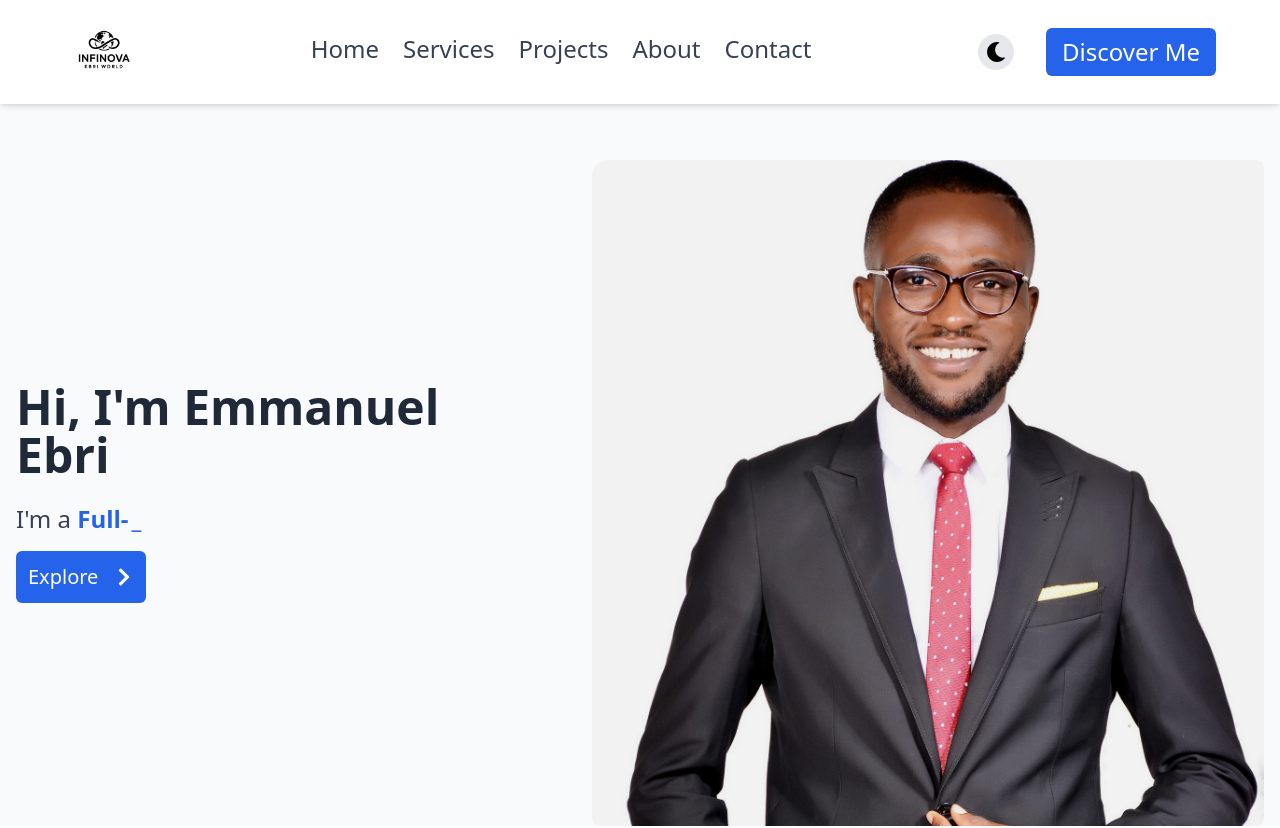
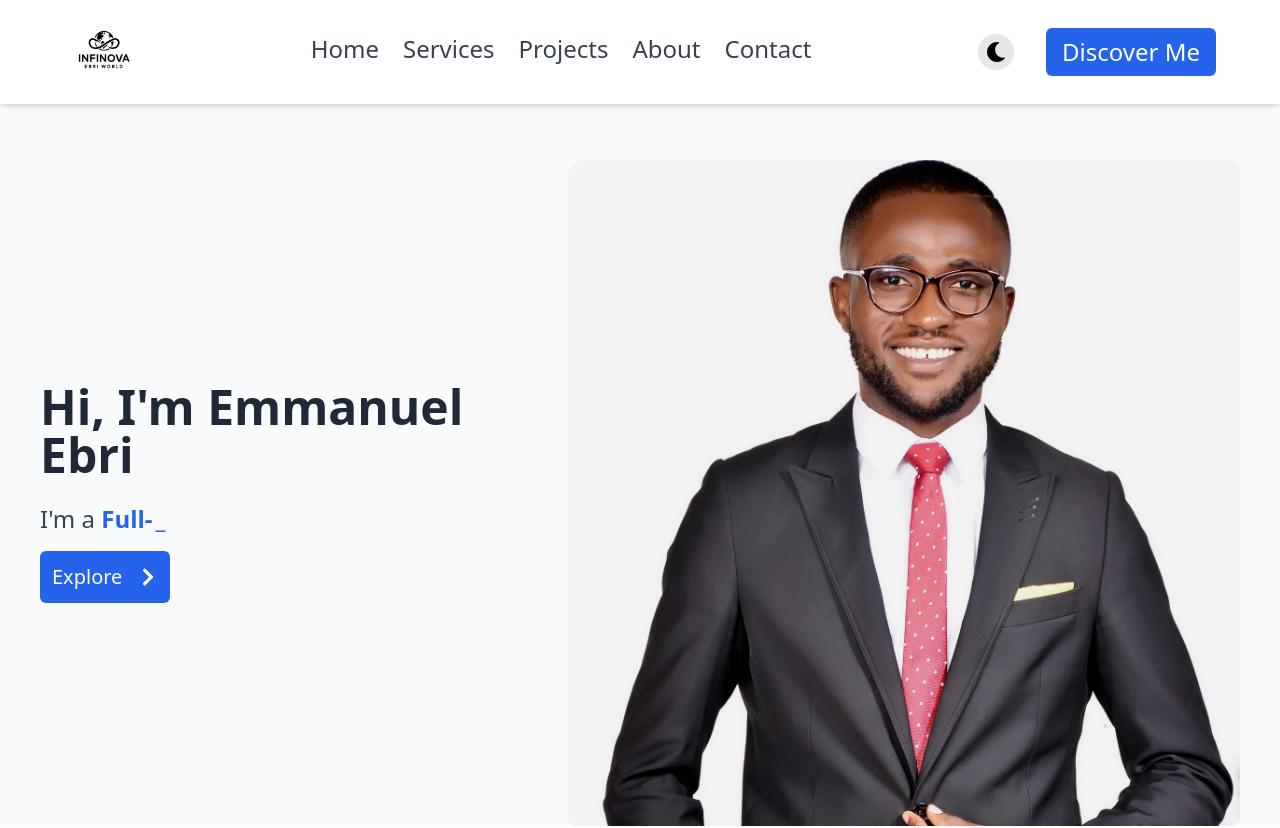
Before and after one commit to emmybest19/portfolio, a React (Vite) app: page / in a window 1280 px wide. Shown: the top 828 px of the page. Built offline with nearby package versions, Linux system fonts and the light colour scheme.

Commit message:
second commit

```diff
--- a/src/components/Hero.jsx
+++ b/src/components/Hero.jsx
@@ -11,7 +11,7 @@ const Hero = () => {
 
   return (
     <section className="min-h-screen w-full flex  bg-gray-50 pt-20 dark:bg-inherit dark:text-white ">
-      <div className=" max-w-7xl mx-auto px-6 md:px-4 flex flex-col md:flex-row md:justify-between md:items-center gap-5 md:gap-16 mt-20">
+      <div className=" max-w-7xl mx-auto px-6 md:px-10 flex flex-col md:flex-row md:justify-between md:items-center gap-5 md:gap-16 mt-20">
 
         {/* Left content */}
         <div data-aos="slide-right" className="">
```
